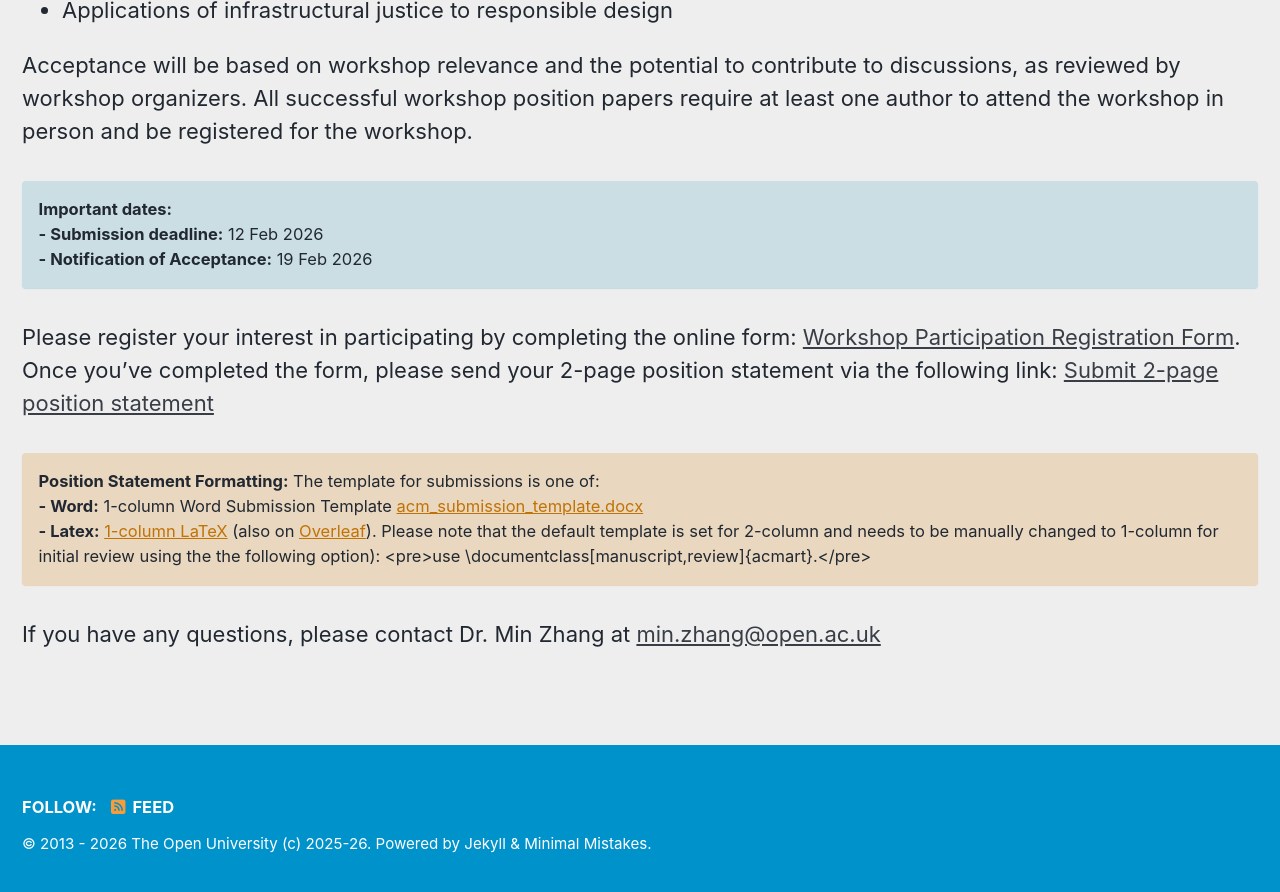
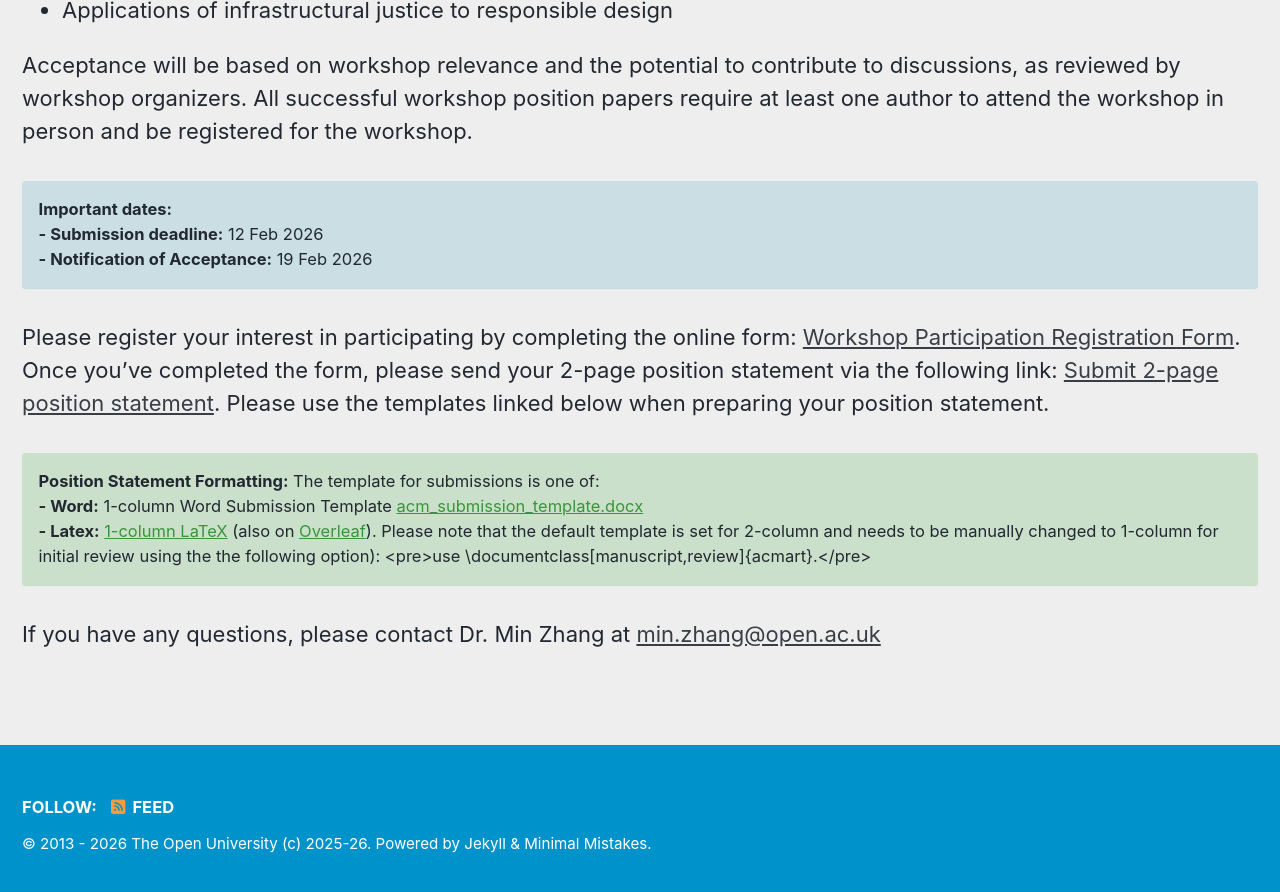
Before and after one commit to ou-cpwo/chi-sird-2026, a Jekyll site: the page built from _pages/cfp.md, in a window 1280 px wide and 900 px high, scrolled down 1150 px. Shown: the top 892 px of the window. Built offline with Jekyll 4.4.1, drawn with Linux system fonts in a browser that asks for light colours; cached includes are drawn as plain includes; our own code applies the rules of GitHub Pages for plain Markdown files.

Commit message:
Paper templates information

```diff
--- a/_pages/cfp.md
+++ b/_pages/cfp.md
@@ -42,11 +42,11 @@ Acceptance will be based on workshop relevance and the potential to contribute t
   **- Notification of Acceptance:** 19 Feb 2026
 {: .notice--info}
 
-Please register your interest in participating by completing the online form: [Workshop Participation Registration Form](https://forms.office.com/e/negYukPLvZ). Once you've completed the form, please send your 2-page position statement via the following link: [Submit 2-page position statement](mailto:min.zhang@open.ac.uk?subject=CHI%20SIRD%20Workshop%20Position%20Paper)
+Please register your interest in participating by completing the online form: [Workshop Participation Registration Form](https://forms.office.com/e/negYukPLvZ). Once you've completed the form, please send your 2-page position statement via the following link: [Submit 2-page position statement](mailto:min.zhang@open.ac.uk?subject=CHI%20SIRD%20Workshop%20Position%20Paper). Please use the templates linked below when preparing your position statement.
 
 **Position Statement Formatting:** The template for submissions is one of:<br/>
   **- Word:** 1-column Word Submission Template [acm_submission_template.docx](https://authors.acm.org/binaries/content/assets/publications/taps/acm_submission_template.docx)<br/>
   **- Latex:** [1-column LaTeX](https://portalparts.acm.org/hippo/latex_templates/acmart-primary.zip) (also on [Overleaf](https://www.overleaf.com/latex/templates/acm-conference-proceedings-master-template/pnrfvrrdbfwt)). Please note that the default template is set for 2-column and needs to be manually changed to 1-column for initial review using the the following option): <pre>use \documentclass[manuscript,review]{acmart}.</pre>
-{: .notice--warning}
+{: .notice--success}
 
 If you have any questions, please contact Dr. Min Zhang at [min.zhang@open.ac.uk](mailto:min.zhang@open.ac.uk?subject=CHI%20SIRD%20Workshop%20Question)
```
